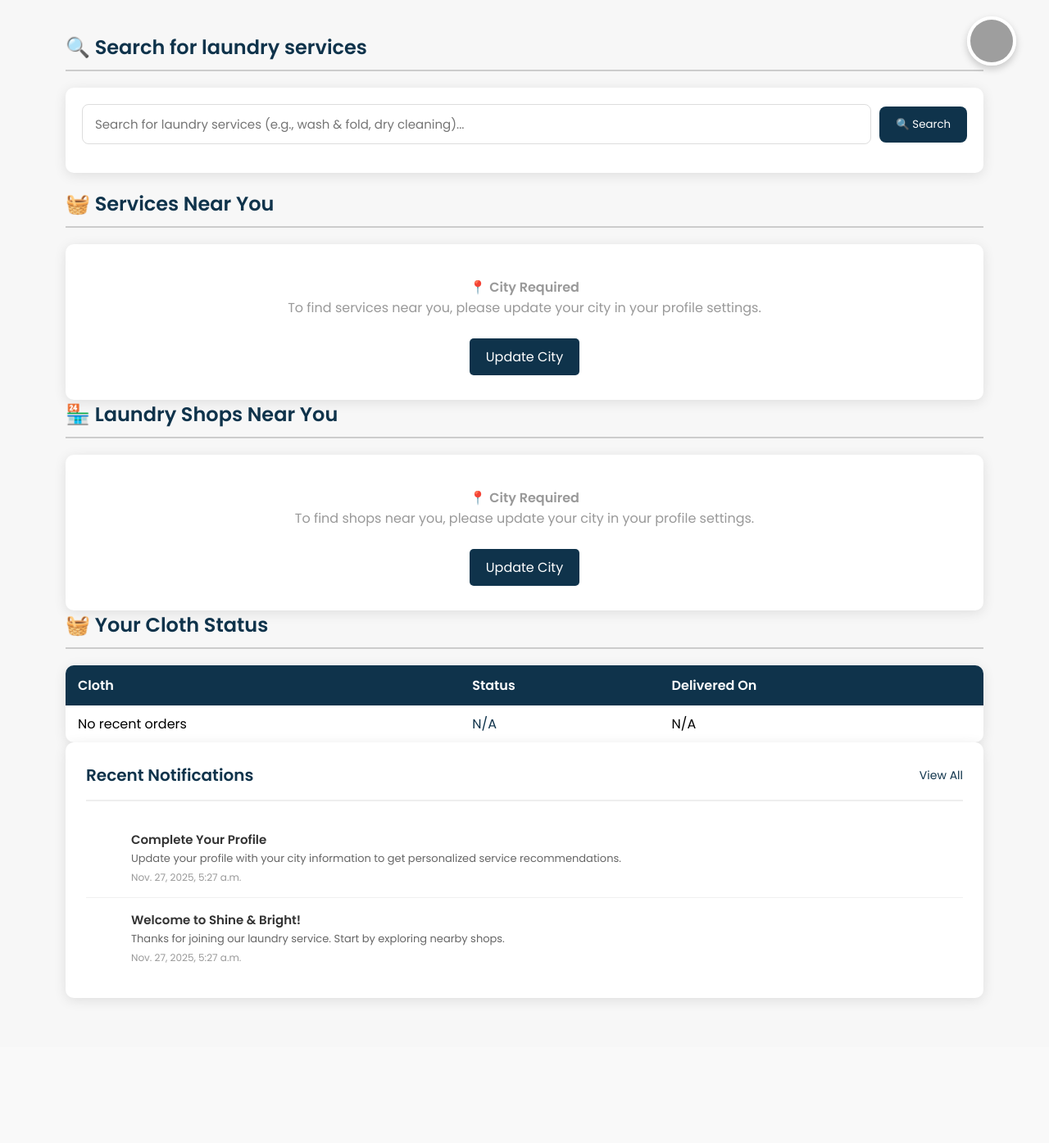
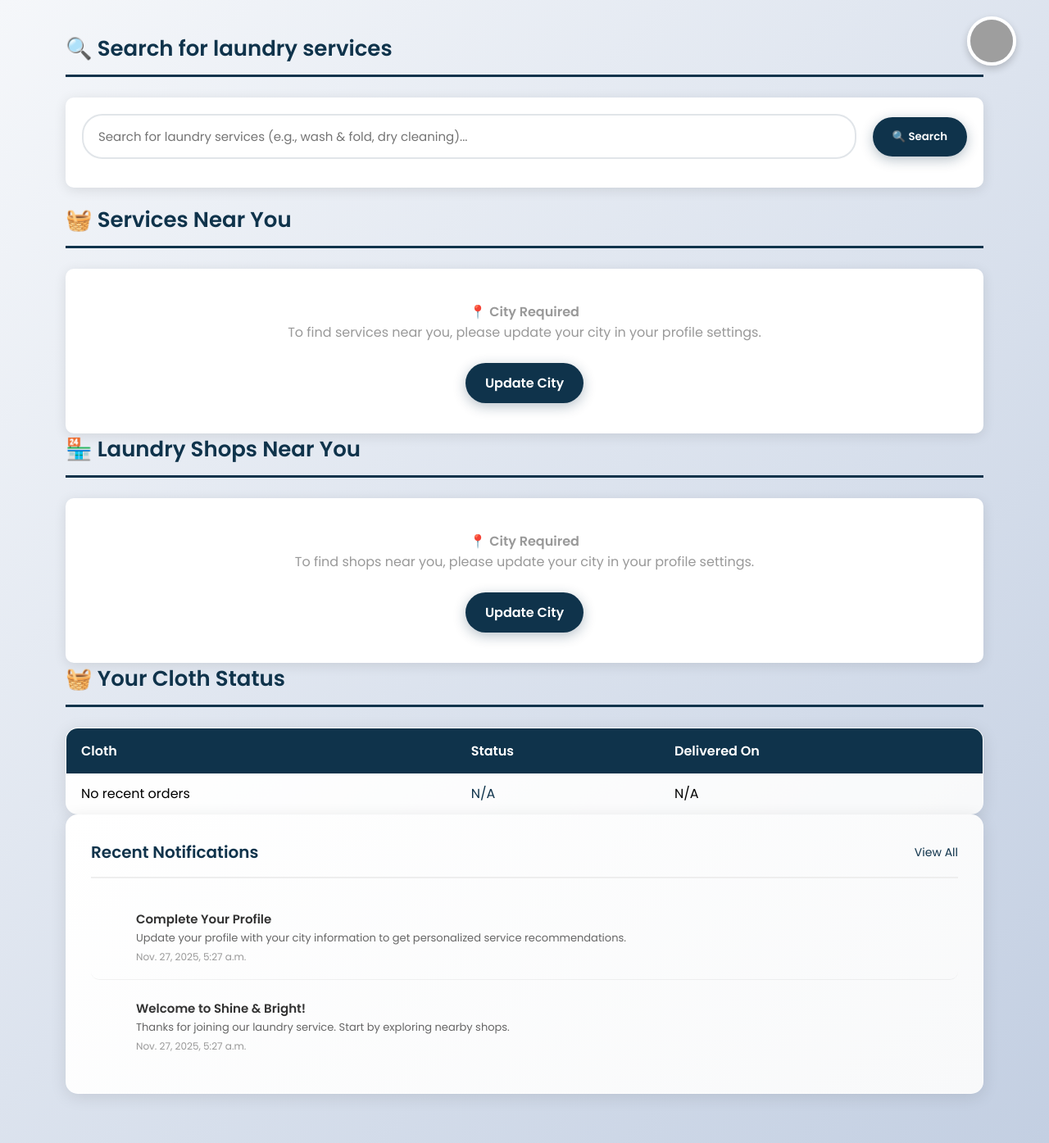
Before and after one commit to arathyrajeesh/laundry-shop, a Django app: page /dashboard/ in a window 1280 px wide. Shown: the whole page at 82% size. Before the commit the page ends 1223 px from the top, so only its background shows below. Run offline with Django 5.2, Linux system fonts and the light colour scheme; a user stored in the database is signed in; data comes from the database, SQL or seed files in the repository; both versions use the stored data as it was after the commit; grey boxes are pictures that could not be loaded.

Commit message:
notification in user dahsboar

```diff
--- a/laundry_shop/shop/templates/user_dashboard.html
+++ b/laundry_shop/shop/templates/user_dashboard.html
@@ -18,7 +18,8 @@
         }
 
         body {
-            background: #f7f7f7;
+            background: linear-gradient(135deg, #f5f7fa 0%, #c3cfe2 100%);
+            min-height: 100vh;
         }
 
         :root {
@@ -33,24 +34,43 @@
         }
 
         .welcome-header {
-            font-size: 32px;
-            font-weight: 600;
+            font-size: 36px;
+            font-weight: 700;
             margin-bottom: 10px;
             color: #333;
+            text-shadow: 0px 2px 4px rgba(0,0,0,0.1);
+            background: linear-gradient(135deg, #333 0%, #666 100%);
+            -webkit-background-clip: text;
+            -webkit-text-fill-color: transparent;
+            background-clip: text;
         }
 
         .sub-text {
             color: #666;
             margin-bottom: 30px;
+            font-size: 18px;
+            font-weight: 400;
         }
 
         .section-heading {
-            font-size: 24px;
-            font-weight: 600;
-            margin-bottom: 20px;
+            font-size: 26px;
+            font-weight: 700;
+            margin-bottom: 25px;
             color: var(--primary-color);
-            border-bottom: 2px solid #ccc;
-            padding-bottom: 10px;
+            border-bottom: 3px solid var(--primary-color);
+            padding-bottom: 12px;
+            position: relative;
+        }
+
+        .section-heading::after {
+            content: '';
+            position: absolute;
+            bottom: -3px;
+            left: 0;
+            width: 50px;
+            height: 3px;
+            background: linear-gradient(135deg, var(--primary-color) 0%, #0f334b 100%);
+            border-radius: 2px;
         }
 
         .shop-grid {
@@ -95,39 +137,64 @@
         .btn {
             display: inline-block;
             margin-top: 15px;
-            padding: 10px 20px;
-            background: var(--primary-color);
-            border-radius: 5px;
+            padding: 12px 24px;
+            background: linear-gradient(135deg, var(--primary-color) 0%, #0f334b 100%);
+            border-radius: 25px;
             color: white;
             text-decoration: none;
-            font-weight: 500;
-            transition: background 0.3s;
+            font-weight: 600;
+            transition: all 0.3s ease;
+            box-shadow: 0px 4px 15px rgba(15, 51, 75, 0.3);
+            border: none;
+            position: relative;
+            overflow: hidden;
         }
 
         .btn:hover {
-            background: #0b2737;
+            background: linear-gradient(135deg, #0b2737 0%, var(--primary-color) 100%);
+            transform: translateY(-2px);
+            box-shadow: 0px 8px 25px rgba(15, 51, 75, 0.4);
+        }
+
+        .btn::before {
+            content: '';
+            position: absolute;
+            top: 0;
+            left: -100%;
+            width: 100%;
+            height: 100%;
+            background: linear-gradient(90deg, transparent, rgba(255,255,255,0.2), transparent);
+            transition: left 0.5s;
+        }
+
+        .btn:hover::before {
+            left: 100%;
         }
 
         .status-table {
             width: 100%;
             border-collapse: collapse;
             margin-top: 20px;
-            background: white;
-            border-radius: 10px;
+            background: linear-gradient(145deg, #ffffff 0%, #f8f9fa 100%);
+            border-radius: 15px;
             overflow: hidden;
-            box-shadow: 0px 3px 15px rgba(0,0,0,0.1);
+            box-shadow: 0px 4px 20px rgba(0,0,0,0.1);
+            border: 1px solid rgba(255,255,255,0.2);
         }
 
         .status-table th {
-            background: var(--primary-color);
+            background: linear-gradient(135deg, var(--primary-color) 0%, #0f334b 100%);
             color: white;
-            padding: 12px 15px;
+            padding: 15px 18px;
             text-align: left;
+            font-weight: 600;
+            font-size: 16px;
         }
 
         .status-table td {
-            padding: 10px 15px;
-            border-bottom: 1px solid #eee;
+            padding: 12px 18px;
+            border-bottom: 1px solid rgba(0,0,0,0.05);
+            transition: background 0.3s ease;
         }
 
         .status-table tr:last-child td {
@@ -287,31 +358,39 @@
 
         .search-input {
             flex: 1;
-            padding: 12px 15px;
-            border: 1px solid #ddd;
-            border-radius: 8px;
+            padding: 14px 18px;
+            border: 2px solid #e1e5e9;
+            border-radius: 25px;
             font-size: 15px;
             outline: none;
-            transition: border-color 0.3s;
+            transition: all 0.3s ease;
+            background: rgba(255,255,255,0.9);
+            backdrop-filter: blur(10px);
         }
 
         .search-input:focus {
             border-color: var(--primary-color);
+            box-shadow: 0px 0px 20px rgba(15, 51, 75, 0.2);
+            background: white;
         }
 
         .search-btn {
-            padding: 12px 20px;
-            background: var(--primary-color);
+            padding: 14px 24px;
+            background: linear-gradient(135deg, var(--primary-color) 0%, #0f334b 100%);
             color: white;
             border: none;
-            border-radius: 8px;
-            font-weight: 500;
+            border-radius: 25px;
+            font-weight: 600;
             cursor: pointer;
-            transition: background 0.3s;
+            transition: all 0.3s ease;
+            box-shadow: 0px 4px 15px rgba(15, 51, 75, 0.3);
+            margin-left: 10px;
         }
 
         .search-btn:hover {
-            background: #0b2737;
+            background: linear-gradient(135deg, #0b2737 0%, var(--primary-color) 100%);
+            transform: translateY(-2px);
+            box-shadow: 0px 8px 25px rgba(15, 51, 75, 0.4);
         }
 
         .search-results {
@@ -332,11 +411,12 @@
 
         /* Notifications Section */
         .notifications-section {
-            background: white;
-            padding: 25px;
-            border-radius: 10px;
-            box-shadow: 0px 3px 15px rgba(0,0,0,0.1);
+            background: linear-gradient(145deg, #ffffff 0%, #f8f9fa 100%);
+            padding: 30px;
+            border-radius: 15px;
+            box-shadow: 0px 4px 20px rgba(0,0,0,0.1);
             margin-bottom: 20px;
+            border: 1px solid rgba(255,255,255,0.2);
         }
 
         .notifications-header {
@@ -368,17 +448,22 @@
         .notification-item {
             display: flex;
             align-items: flex-start;
-            padding: 15px 0;
-            border-bottom: 1px solid #f0f0f0;
-            transition: background 0.2s;
+            padding: 18px 0;
+            border-bottom: 1px solid rgba(0,0,0,0.05);
+            transition: all 0.3s ease;
+            border-radius: 10px;
+            margin-bottom: 5px;
         }
 
         .notification-item:hover {
-            background: #f8f9fa;
+            background: linear-gradient(135deg, rgba(15, 51, 75, 0.05) 0%, rgba(15, 51, 75, 0.02) 100%);
+            transform: translateX(5px);
+            box-shadow: 0px 2px 10px rgba(0,0,0,0.1);
         }
 
         .notification-item:last-child {
             border-bottom: none;
+            margin-bottom: 0;
         }
 
         .notification-icon {
@@ -712,6 +796,22 @@
                 document.getElementById('profile-dropdown-menu').classList.remove('show');
             }
         });
+
+        // Get CSRF token from cookies
+        function getCookie(name) {
+            let cookieValue = null;
+            if (document.cookie && document.cookie !== '') {
+                const cookies = document.cookie.split(';');
+                for (let i = 0; i < cookies.length; i++) {
+                    const cookie = cookies[i].trim();
+                    if (cookie.substring(0, name.length + 1) === (name + '=')) {
+                        cookieValue = decodeURIComponent(cookie.substring(name.length + 1));
+                        break;
+                    }
+                }
+            }
+            return cookieValue;
+        }
     </script>
 
 </body>
```
Also changed, not shown: other parts of laundry_shop/shop/templates/user_dashboard.html (+38 -13 lines), laundry_shop/shop/templates/home.html (+0 -8 lines), laundry_shop/db.sqlite3.
